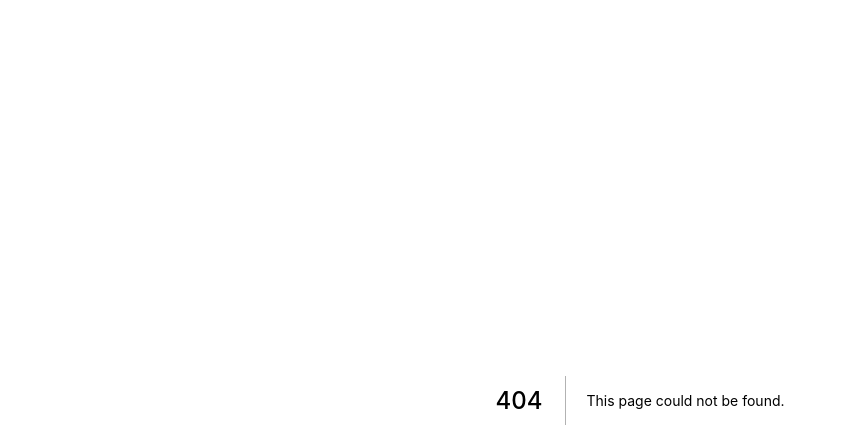
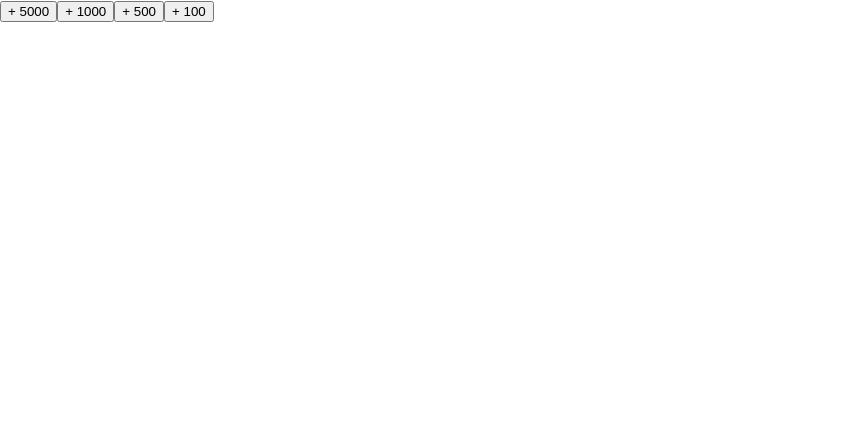
Before and after one commit to forcoding97/lostark-calc, a Next.js app: page /auction in a window 1280 px wide. Before the commit this address had no page. Shown: the top 448 px of the page, without its empty margins (0-847 px from the left). Built offline with nearby package versions, Linux system fonts and the light colour scheme.

Commit message:
[UPDATE] 220330

```diff
--- a/package.json
+++ b/package.json
@@ -11,8 +11,11 @@
   "dependencies": {
     "axios": "^0.26.1",
     "next": "12.1.1",
+    "next-redux-wrapper": "^7.0.5",
     "react": "17.0.2",
-    "react-dom": "17.0.2"
+    "react-dom": "17.0.2",
+    "react-redux": "^7.2.6",
+    "redux": "^4.1.2"
   },
   "devDependencies": {
     "@types/node": "17.0.23",
@@ -20,6 +23,7 @@
     "@types/react-dom": "17.0.14",
     "eslint": "8.12.0",
     "eslint-config-next": "12.1.1",
+    "redux-devtools-extension": "^2.13.9",
     "typescript": "4.6.3"
   }
 }
--- /dev/null
+++ b/pages/auction.tsx
@@ -0,0 +1,24 @@
+import type { NextPage } from 'next';
+import Head from 'next/head';
+import styles from '../styles/Auction.module.css';
+
+const Auction: NextPage = () => {
+  return (
+    <div className={styles.container}>
+      <Head>
+        <title>LostArk Calculator</title>
+        <meta name="description" content="Generated by create next app" />
+        <link rel="icon" href="/favicon.ico" />
+      </Head>
+
+      <div className={styles.button_container}>
+        <button>+ 5000</button>
+        <button>+ 1000</button>
+        <button>+ 500</button>
+        <button>+ 100</button>
+      </div>
+    </div>
+  );
+};
+
+export default Auction;
```
Also changed, not shown: styles/Auction.module.css (added), 1 other file (tests, documents, lock files or other folders).
